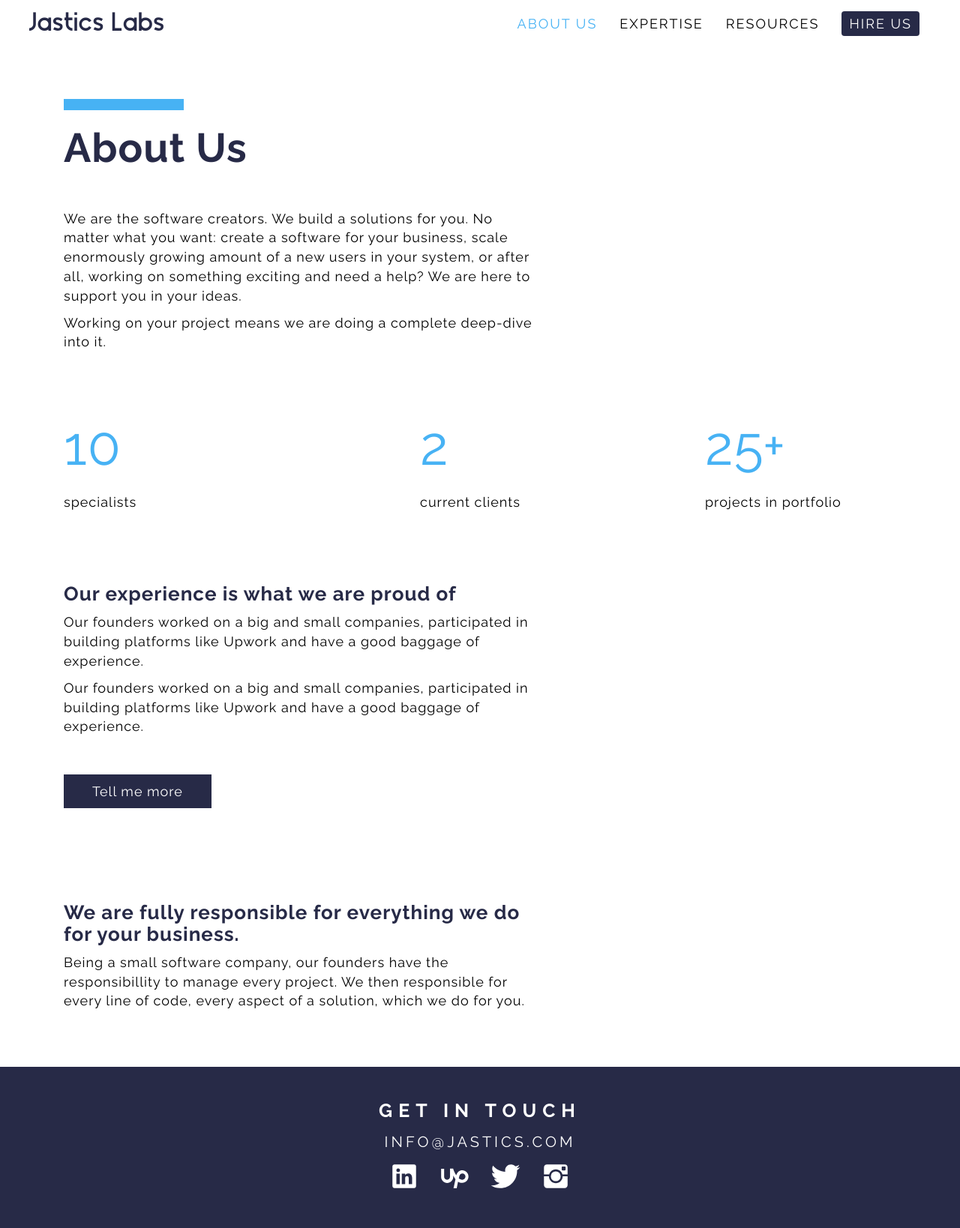
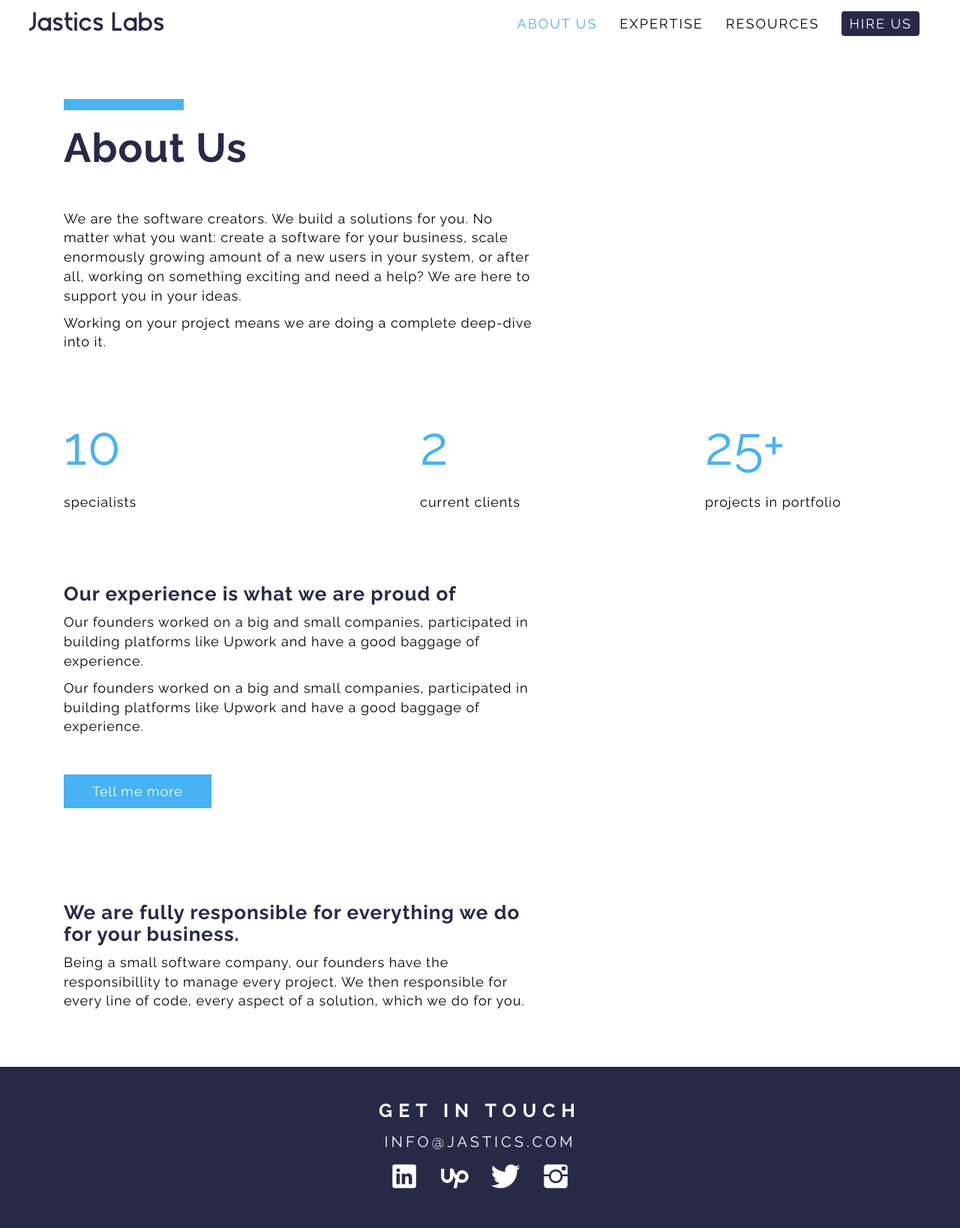
Before and after one commit to ivanursul/jastics, a Jekyll site: the page built from about-us.html, in a window 1280 px wide. Shown: the whole page at 75% size. Built offline with Jekyll 4.4.1, drawn with Linux system fonts in a browser that asks for light colours.

```diff
--- a/_sass/custom.scss
+++ b/_sass/custom.scss
@@ -495,3 +495,13 @@
   background-color: $darkblue;
   color: #FFFFFF;
 }
+
+
+.tell-me-more-button {
+  display: inline-block;
+  background-color: $lightblue;
+  color: #fff;
+  padding: 10px 38px;
+  margin: 40px 0;
+  letter-spacing: 1px;
+}
--- a/about-us.html
+++ b/about-us.html
@@ -51,7 +51,7 @@
           <p>
             Our founders worked on a big and small companies, participated in building platforms like Upwork and have a good baggage of experience.
           </p>
-          <a href="{{ item.url }}" class="testimonial__more-button">
+          <a href="#" class="tell-me-more-button">
               Tell me more
           </a>
       </div>
```
